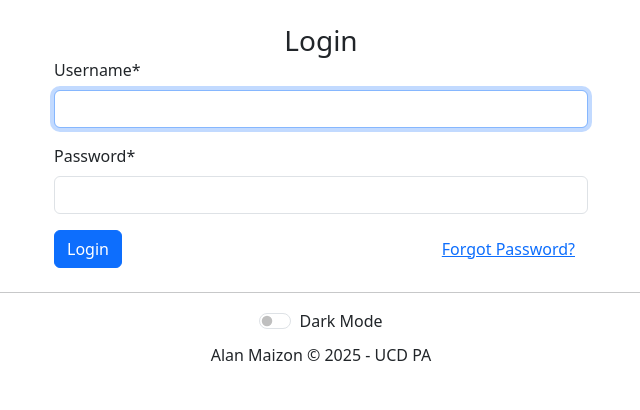
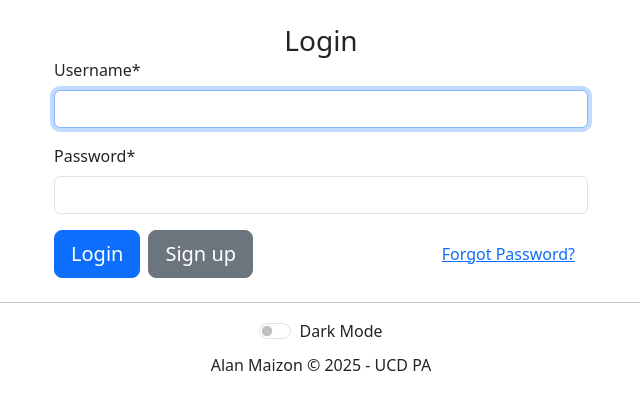
Before and after one commit to alanmaizon/stop_game, a Django app: page /user/login/ in a window 1280 px wide. Shown: the part 57-467 px from the top of the page, without its empty margins (319-959 px from the left). Run offline with Django 5.2, Linux system fonts and the light colour scheme; some libraries are stand-ins or nearby versions.

Commit message:
logic of signup

```diff
--- a/core/templates/core/index.html
+++ b/core/templates/core/index.html
@@ -18,7 +18,7 @@
                     <a href="{% url 'game:lobby' %}" class="btn btn-primary btn-lg">Go to Lobby</a>
                 {% else %}
                     <a href="{% url 'user:login' %}" class="btn btn-primary btn-lg">Login</a>
-                    <a href="{% url 'user:register' %}" class="btn btn-secondary btn-lg">Register</a>
+                    <a href="{% url 'user:register' %}" class="btn btn-secondary btn-lg">Sign up</a>
                 {% endif %}
             </div>
         </div>
--- a/user/templates/user/login.html
+++ b/user/templates/user/login.html
@@ -11,8 +11,9 @@
                     <form method="post">
                         {% csrf_token %}
                         {{ form|crispy }}
-                        <div class="d-flex justify-content-between align-items-center">
-                            <button type="submit" class="btn btn-primary">Login</button>
+                        <div class="d-flex justify-content-start align-items-center">
+                            <button type="submit" class="btn btn-primary btn-lg me-2">Login</button>
+                            <a href="{% url 'user:register' %}" class="btn btn-secondary btn-lg me-auto">Sign up</a>
                             <a href="{% url 'user:password_reset' %}" class="btn btn-link">Forgot Password?</a>
                         </div>
                     </form>
--- a/user/templates/user/register.html
+++ b/user/templates/user/register.html
@@ -7,11 +7,11 @@
         <div class="col-md-6">
             <div>
                 <div class="card-body">
-                    <h3 class="card-title text-center">Register</h3>
+                    <h3 class="card-title text-center">Sign up</h3>
                     <form method="post">
                         {% csrf_token %}
                         {{ form|crispy }}
-                        <button type="submit" class="btn btn-primary btn-block">Register</button>
+                        <button type="submit" class="btn btn-primary btn-block">Sign up</button>
                     </form>
                 </div>
             </div>
```
